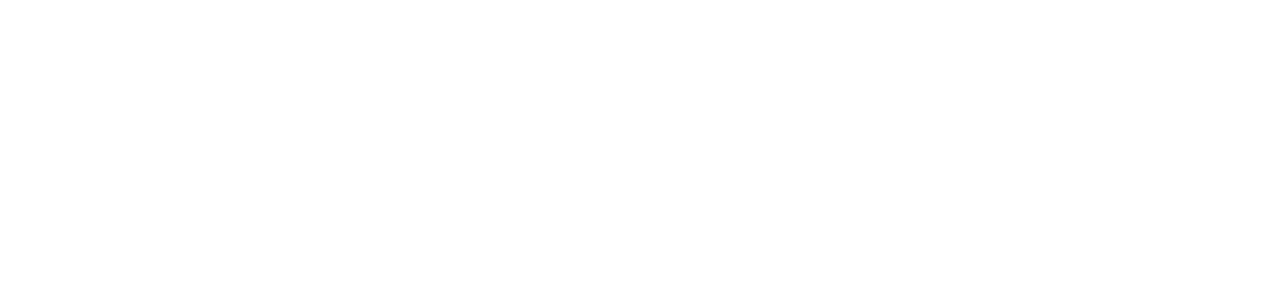
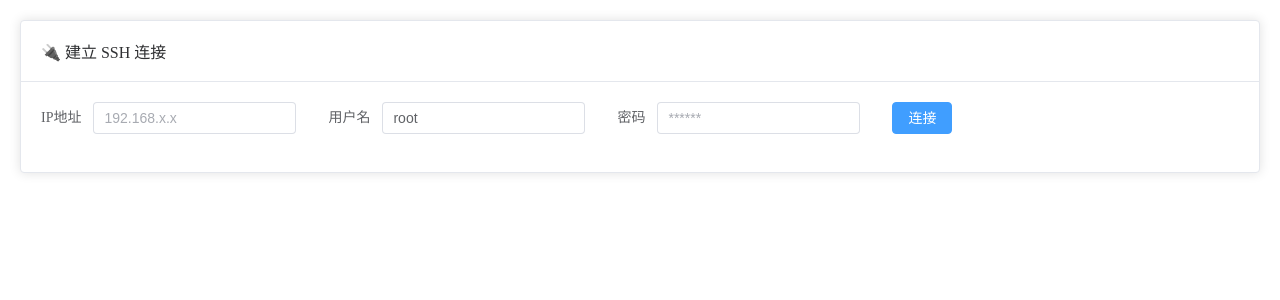
Before and after one commit to ouyangxu66/GraduationProject-ServerMonitor, a Vue app in the folder monitor-web/: page /ssh in a window 1280 px wide. Before the commit this address had no page. Shown: the top 300 px of the page. Built offline with nearby package versions, Linux system fonts and the light colour scheme.

Commit message:
基于xterm.js和WebSocket,完成SSH连接服务器前端页面

```diff
--- a/monitor-web/package.json
+++ b/monitor-web/package.json
@@ -17,7 +17,9 @@
     "element-plus": "^2.11.8",
     "pinia": "^3.0.4",
     "vue": "^3.5.25",
-    "vue-router": "^4.6.3"
+    "vue-router": "^4.6.3",
+    "xterm": "^5.3.0",
+    "xterm-addon-fit": "^0.8.0"
   },
   "devDependencies": {
     "@vitejs/plugin-vue": "^6.0.2",
--- a/monitor-web/src/main.js
+++ b/monitor-web/src/main.js
@@ -1,15 +1,25 @@
 import { createApp } from 'vue'
-import { createPinia } from 'pinia'
-
 import App from './App.vue'
 import router from './router'
 
-// 👇 把这一行注释掉，否则 Vue 的默认样式会影响布局
-// import './assets/main.css'
+// 👇 1. 引入 Element Plus 核心库
+import ElementPlus from 'element-plus'
+// 👇 2. 引入 Element Plus 的样式文件 (非常重要，不引只有功能没有样式)
+import 'element-plus/dist/index.css'
+
+// 👇 3. 引入图标库 (如果你以后要用图标的话)
+import * as ElementPlusIconsVue from '@element-plus/icons-vue'
 
 const app = createApp(App)
 
-app.use(createPinia())
 app.use(router)
 
+// 👇 4. 安装 Element Plus 插件
+app.use(ElementPlus)
+
+// 注册所有图标 (可选，建议加上)
+for (const [key, component] of Object.entries(ElementPlusIconsVue)) {
+    app.component(key, component)
+}
+
 app.mount('#app')
--- a/monitor-web/src/router/index.js
+++ b/monitor-web/src/router/index.js
@@ -1,5 +1,6 @@
 import { createRouter, createWebHistory } from 'vue-router'
 import Dashboard from '../views/Dashboard.vue'
+import SshConsole from '../views/SshConsole.vue'
 
 const router = createRouter({
   history: createWebHistory(import.meta.env.BASE_URL),
@@ -8,6 +9,13 @@
       path: '/',
       name: 'home',
       component: Dashboard // 首页直接指向我们写的 Dashboard
+    },
+
+    //添加 SshConsole 路由
+    {
+      path: '/ssh',
+      name: 'ssh',
+      component: SshConsole
     }
   ]
 })
--- /dev/null
+++ b/monitor-web/src/views/SshConsole.vue
@@ -0,0 +1,170 @@
+<!-- 显示SSH终端, 基于 xterm.js和WebSocket-->
+<template>
+  <div class="ssh-container">
+    <!-- 1. 顶部：连接配置表单 -->
+    <el-card class="box-card" v-if="!isConnected">
+      <template #header>
+        <div class="card-header">
+          <span>🔌 建立 SSH 连接</span>
+        </div>
+      </template>
+      <el-form :inline="true" :model="form" class="demo-form-inline">
+        <el-form-item label="IP地址">
+          <el-input v-model="form.ip" placeholder="192.168.x.x" />
+        </el-form-item>
+        <el-form-item label="用户名">
+          <el-input v-model="form.username" placeholder="root" />
+        </el-form-item>
+        <el-form-item label="密码">
+          <el-input v-model="form.password" type="password" placeholder="******" />
+        </el-form-item>
+        <el-form-item>
+          <el-button type="primary" @click="connectSsh">连接</el-button>
+        </el-form-item>
+      </el-form>
+    </el-card>
+
+    <!-- 2. 终端显示区域 -->
+    <div v-show="isConnected" class="terminal-wrapper">
+      <div class="header-bar">
+        <span>🟢 {{ form.username }}@{{ form.ip }}</span>
+        <el-button type="danger" size="small" @click="disconnect">断开连接</el-button>
+      </div>
+      <!-- xterm 挂载点，必须指定 ID 或 ref -->
+      <div ref="terminalRef" class="xterm-box"></div>
+    </div>
+  </div>
+</template>
+
+<script setup>
+import { ref, reactive, onBeforeUnmount } from 'vue'
+import { Terminal } from 'xterm'
+import { FitAddon } from 'xterm-addon-fit'
+// 引入 xterm 的样式，否则看起来会乱七八糟
+import 'xterm/css/xterm.css'
+
+// --- 状态定义 ---
+const isConnected = ref(false) // 是否已连接
+const terminalRef = ref(null)  // DOM 引用
+const form = reactive({
+  ip: '',       // 测试时填入你的虚拟机或服务器IP
+  username: 'root',
+  password: ''
+})
+
+// --- 核心变量 ---
+let term = null      // xterm 实例
+let socket = null    // WebSocket 实例
+let fitAddon = null  // 自适应插件
+
+// --- 核心方法：建立连接 ---
+const connectSsh = () => {
+  if (!form.ip || !form.password) {
+    alert('请填写完整信息')
+    return
+  }
+
+  // 1. 初始化 xterm 界面
+  initTerm()
+
+  // 2. 建立 WebSocket 连接
+  // 注意：地址是 ws://，参数通过 URL 传递
+  const wsUrl = `ws://localhost:8080/ws/ssh?ip=${form.ip}&user=${form.username}&pwd=${form.password}`
+  socket = new WebSocket(wsUrl)
+
+  // 3. 绑定 WebSocket 事件
+  socket.onopen = () => {
+    isConnected.value = true
+    term.write('\r\n\x1b[32m✨ 连接成功! 开始你的表演...\x1b[0m\r\n')
+  }
+
+  socket.onmessage = (event) => {
+    // 收到后端发来的 Linux 结果 -> 写到 xterm 屏幕上
+    // 注意：后端发来的是字符串，xterm 会自动解析里面的颜色代码
+    term.write(event.data)
+  }
+
+  socket.onclose = () => {
+    term.write('\r\n\x1b[31m💥 连接已断开\x1b[0m\r\n')
+    isConnected.value = false
+  }
+
+  socket.onerror = () => {
+    term.write('\r\n\x1b[31m❌ 连接发生错误\x1b[0m\r\n')
+  }
+}
+
+// --- 核心方法：初始化 xterm ---
+const initTerm = () => {
+  // 如果已经初始化过，先销毁
+  if (term) term.dispose()
+
+  // 创建 xterm 实例
+  term = new Terminal({
+    fontSize: 14,
+    fontFamily: 'Consolas, monospace', // 编程字体
+    cursorBlink: true, // 光标闪烁
+    theme: {
+      background: '#1e1e1e', // VSCode 风格黑背景
+      foreground: '#ffffff'
+    }
+  })
+
+  // 加载自适应插件
+  fitAddon = new FitAddon()
+  term.loadAddon(fitAddon)
+
+  // 挂载到 DOM 上
+  term.open(terminalRef.value)
+  fitAddon.fit() // 自动调整大小
+
+  // --- 关键：监听用户输入 ---
+  term.onData((data) => {
+    // 用户在键盘按了个键 -> 发给后端
+    if (socket && socket.readyState === WebSocket.OPEN) {
+      socket.send(data)
+    }
+  })
+
+  // 聚焦，让用户可以直接打字
+  term.focus()
+}
+
+// --- 核心方法：断开连接 ---
+const disconnect = () => {
+  if (socket) socket.close()
+  if (term) term.dispose()
+  isConnected.value = false
+}
+
+// 页面销毁时自动清理
+onBeforeUnmount(() => {
+  disconnect()
+})
+</script>
+
+<style scoped>
+.ssh-container {
+  padding: 20px;
+}
+.terminal-wrapper {
+  margin-top: 20px;
+}
+.header-bar {
+  background: #333;
+  color: white;
+  padding: 10px;
+  display: flex;
+  justify-content: space-between;
+  align-items: center;
+  border-top-left-radius: 4px;
+  border-top-right-radius: 4px;
+}
+.xterm-box {
+  height: 600px; /* 终端高度 */
+  background: #1e1e1e;
+  padding: 10px;
+  /* 隐藏滚动条但保留功能 */
+  overflow: hidden;
+}
+</style>
```
Also changed, not shown: 1 other file (tests, documents, lock files or other folders).
